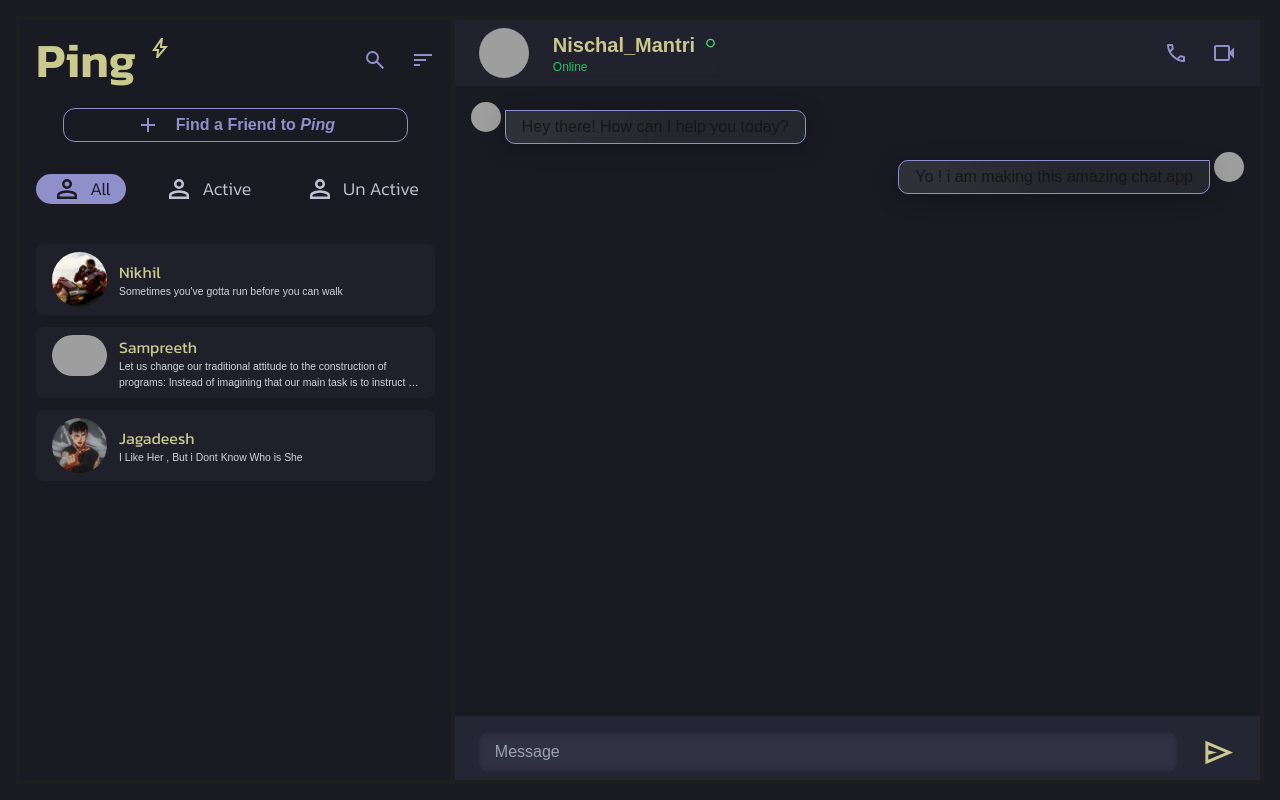
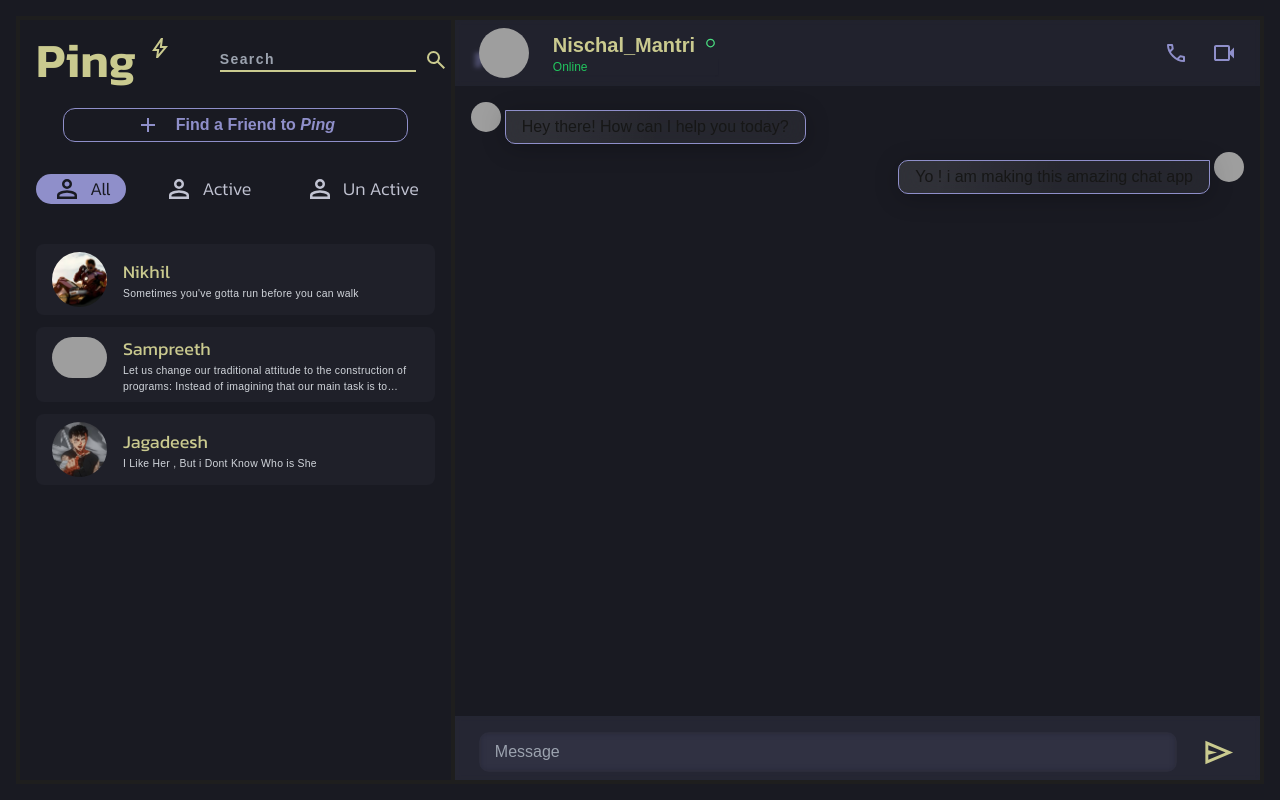
Before and after one commit to Nischa1Mv/Ping, a Next.js app: page / in a window 1280 px wide. Both pictures are taken after a click on the icon 374 px from the left and 60 px from the top of the page. Built offline with nearby package versions, Linux system fonts and the light colour scheme; grey boxes are pictures that could not be loaded.

Commit message:
added searchBar and hover animation and some UI changes

```diff
--- a/src/app/ChatHeader.tsx
+++ b/src/app/ChatHeader.tsx
@@ -9,7 +9,8 @@ function ChatHeader({ setIsProfileOpen }: ChatHeaderProps) {
     <>
       {/* Chat Header */}
       <div
-        className=" px-6 py-2  flex  items-center gap-6 "
+        onClick={() => setIsProfileOpen(true)}
+        className=" px-6 py-2  flex  items-center gap-6 cursor-pointer "
         style={{
           background: "rgba(143, 143, 202, 0.07)",
           //   boxShadow: "0 8px 32px 0 rgba(31, 38, 135, 0.37)",
@@ -47,24 +48,30 @@ function ChatHeader({ setIsProfileOpen }: ChatHeaderProps) {
           <span className="text-xs text-green-500 shadow-sm">Online</span>
         </div>
         <div className="grow"> </div>
-        <div>
+        <div className="text-[#8F8FCA] hover:text-[#CACA8F]">
           <svg
+            onClick={(e) => {
+              alert("Voice Call"), e.stopPropagation();
+            }}
             xmlns="http://www.w3.org/2000/svg"
             height="24px"
             viewBox="0 -960 960 960"
             width="24px"
-            fill="#8F8FCA"
+            fill="currentColor"
           >
             <path d="M798-120q-125 0-247-54.5T329-329Q229-429 174.5-551T120-798q0-18 12-30t30-12h162q14 0 25 9.5t13 22.5l26 140q2 16-1 27t-11 19l-97 98q20 37 47.5 71.5T387-386q31 31 65 57.5t72 48.5l94-94q9-9 23.5-13.5T670-390l138 28q14 4 23 14.5t9 23.5v162q0 18-12 30t-30 12ZM241-600l66-66-17-94h-89q5 41 14 81t26 79Zm358 358q39 17 79.5 27t81.5 13v-88l-94-19-67 67ZM241-600Zm358 358Z" />
           </svg>
         </div>
-        <div>
+        <div className="text-[#8F8FCA] hover:text-[#CACA8F]">
           <svg
+            onClick={(e) => {
+              alert("Video Call"), e.stopPropagation();
+            }}
             xmlns="http://www.w3.org/2000/svg"
             height="24px"
             viewBox="0 -960 960 960"
             width="24px"
-            fill="#8F8FCA"
+            fill="currentColor"
           >
             <path d="M160-160q-33 0-56.5-23.5T80-240v-480q0-33 23.5-56.5T160-800h480q33 0 56.5 23.5T720-720v180l160-160v440L720-420v180q0 33-23.5 56.5T640-160H160Zm0-80h480v-480H160v480Zm0 0v-480 480Z" />
           </svg>
--- a/src/app/ContactHeader.tsx
+++ b/src/app/ContactHeader.tsx
@@ -1,4 +1,4 @@
-import React from "react";
+import React, { useState } from "react";
 import { Kanit } from "next/font/google";
 const kanit = Kanit({
   subsets: ["latin"],
@@ -7,11 +7,14 @@ const kanit = Kanit({
 });
 
 function ContactHeader() {
+  const [isSearch, setIsSearch] = useState(false);
   return (
     <div
       className={`flex items-center justify-start  font-semibold  gap-6 p-4 `}
     >
-      <span className={`${kanit.className} text-5xl flex gap-3 text-[#CACA8F]`}>
+      <span
+        className={`${kanit.className} text-5xl flex gap-3 text-[#CACA8F] `}
+      >
         Ping
         <svg
           xmlns="http://www.w3.org/2000/svg"
@@ -24,24 +27,37 @@ function ContactHeader() {
         </svg>
       </span>
       <span className="grow"></span>
-      <span>
+      <span className="flex gap-2">
+        {isSearch && (
+          <input
+            className={`  bg-transparent tracking-widest text-sm focus:outline-none border-b-2 border-[#CACA8F] text-[#CACA8F`}
+            type="search"
+            placeholder="Search"
+          />
+        )}
         <svg
+          onClick={() => {
+            setIsSearch(!isSearch);
+          }}
+          className={`${isSearch ? "text-[#CACA8F]" : "text-[#8F8FCA]"}
+           hover:text-[#CACA8F]`}
           xmlns="http://www.w3.org/2000/svg"
           height="24px"
           viewBox="0 -960 960 960"
           width="24px"
-          fill="#8F8FCA"
+          fill="currentColor"
         >
           <path d="M784-120 532-372q-30 24-69 38t-83 14q-109 0-184.5-75.5T120-580q0-109 75.5-184.5T380-840q109 0 184.5 75.5T640-580q0 44-14 83t-38 69l252 252-56 56ZM380-400q75 0 127.5-52.5T560-580q0-75-52.5-127.5T380-760q-75 0-127.5 52.5T200-580q0 75 52.5 127.5T380-400Z" />
         </svg>
       </span>
       <span>
         <svg
+          className="text-[#8F8FCA] hover:text-[#CACA8F]"
           xmlns="http://www.w3.org/2000/svg"
           height="24px"
           viewBox="0 -960 960 960"
           width="24px"
-          fill="#8F8FCA"
+          fill="currentColor"
         >
           <path d="M120-240v-80h240v80H120Zm0-200v-80h480v80H120Zm0-200v-80h720v80H120Z" />
         </svg>
--- a/src/app/Friendsmsg.tsx
+++ b/src/app/Friendsmsg.tsx
@@ -15,7 +15,7 @@ interface FriendsmsgProps {
 
 function Friendsmsg({ name, message, avatar }: FriendsmsgProps) {
   return (
-    <li className="rounded-lg py-2 px-4 bg-[#1f2029] flex gap-3 items-center hover:bg-[#444479] ">
+    <li className="rounded-lg py-2 px-4 bg-[#1f2029] flex gap-4 items-center hover:bg-[#444479] ">
       <div className="min-w-[55px] aspect-square">
         <Image
           src={avatar}
@@ -27,11 +27,11 @@ function Friendsmsg({ name, message, avatar }: FriendsmsgProps) {
       </div>
       <div className="flex flex-col ">
         <h4
-          className={`text-MD font-semibold ${kanit.className} text-[#CACA8F]`}
+          className={`text-lg font-semibold ${kanit.className} text-[#CACA8F]`}
         >
           {name}
         </h4>
-        <p className="text-[0.65rem] line-clamp-2 text-gray-300 overflow-hidden text-ellipsis max-h-[50px]">
+        <p className="text-[0.65rem] tracking-wide line-clamp-2 text-gray-300 overflow-hidden text-ellipsis max-h-[50px]">
           {message}
         </p>
       </div>
--- a/src/app/Profile.tsx
+++ b/src/app/Profile.tsx
@@ -16,7 +16,7 @@ function Profile({ setIsProfileOpen, setShowImageOverlay }: ProfileProps) {
     <>
       <div className="w-full h-full relative  ">
         <div
-          className="flex flex-col bg-[rgba(143,143,202,0.1)] h-[30%] relative bg-no-repeat bg-center bg-cover"
+          className="flex flex-col border-2 border-[#1f2029] bg-[rgba(143,143,202,0.1)] h-[35%] relative bg-no-repeat bg-center bg-cover"
           style={{
             backgroundImage: `url(${BannerPic})`,
           }}
@@ -78,7 +78,7 @@ function Profile({ setIsProfileOpen, setShowImageOverlay }: ProfileProps) {
             <path d="m370-80-16-128q-13-5-24.5-12T307-235l-119 50L78-375l103-78q-1-7-1-13.5v-27q0-6.5 1-13.5L78-585l110-190 119 50q11-8 23-15t24-12l16-128h220l16 128q13 5 24.5 12t22.5 15l119-50 110 190-103 78q1 7 1 13.5v27q0 6.5-2 13.5l103 78-110 190-118-50q-11 8-23 15t-24 12L590-80H370Zm70-80h79l14-106q31-8 57.5-23.5T639-327l99 41 39-68-86-65q5-14 7-29.5t2-31.5q0-16-2-31.5t-7-29.5l86-65-39-68-99 42q-22-23-48.5-38.5T533-694l-13-106h-79l-14 106q-31 8-57.5 23.5T321-633l-99-41-39 68 86 64q-5 15-7 30t-2 32q0 16 2 31t7 30l-86 65 39 68 99-42q22 23 48.5 38.5T427-266l13 106Zm42-180q58 0 99-41t41-99q0-58-41-99t-99-41q-59 0-99.5 41T342-480q0 58 40.5 99t99.5 41Zm-2-140Z" />
           </svg>
         </div>
-        <div className="font-bold  text-xl flex gap-4 text-[#CACA8F]  items-center px-8">
+        <div className="font-bold  text-xl flex gap-4 text-[#CACA8F] items-center px-8 mt-4">
           Nischal_Mantri{" "}
           <svg
             xmlns="http://www.w3.org/2000/svg"
@@ -90,12 +90,39 @@ function Profile({ setIsProfileOpen, setShowImageOverlay }: ProfileProps) {
             <path d="M200-200h57l391-391-57-57-391 391v57Zm-80 80v-170l528-527q12-11 26.5-17t30.5-6q16 0 31 6t26 18l55 56q12 11 17.5 26t5.5 30q0 16-5.5 30.5T817-647L290-120H120Zm640-584-56-56 56 56Zm-141 85-28-29 57 57-29-28Z" />
           </svg>
         </div>
-        <div className="text-xs  text-[#adaeb7]  pl-8">@nischal_mantri </div>
-        <div className=" pl-8 pt-4 flex flex-col gap-1 border-b-2 py-10">
-          <div className="text-[#8888d5] text-md">Bio</div>
-          <div className="text-xs font-medium  text-[#adaeb7]">
-            Life is like riding a bicycle. To keep your balance, you must keep
-            moving.
+        <div className="pl-8 flex flex-col gap-5 ">
+          <div className="text-xs  text-[#adaeb7] ">@nischal_mantri </div>
+          <div className="  flex flex-col gap-2   ">
+            <div className="text-[#8888d5] text-lg font-semibold">Bio</div>
+            <div className="text-xs font-medium  text-[#adaeb7]">
+              Life is like riding a bicycle. To keep your balance, you must keep
+              moving.
+            </div>
+          </div>
+          <div className="flex gap-4 flex-col">
+            <h3 className="text-[#8888d5] text-lg font-semibold">Profiles</h3>
+            <ul className="flex flex-col gap-5 px-4 text-md text-[#adaeb7]">
+              <li className="">
+                Github:{" "}
+                <a
+                  target="_blank"
+                  className={`hover:underline text-sm  tracking-widest text-[#8888d5]`}
+                  href="https://github.com/Nischa1Mv"
+                >
+                  Nischa1Mv
+                </a>
+              </li>
+              <li>
+                LinkedIn:{" "}
+                <a
+                  target="_blank"
+                  className=" text-sm hover:underline tracking-widest text-[#8888d5]"
+                  href="https://www.linkedin.com/in/nischalmantri/"
+                >
+                  Nischal Mantri
+                </a>
+              </li>
+            </ul>
           </div>
         </div>
       </div>
```
